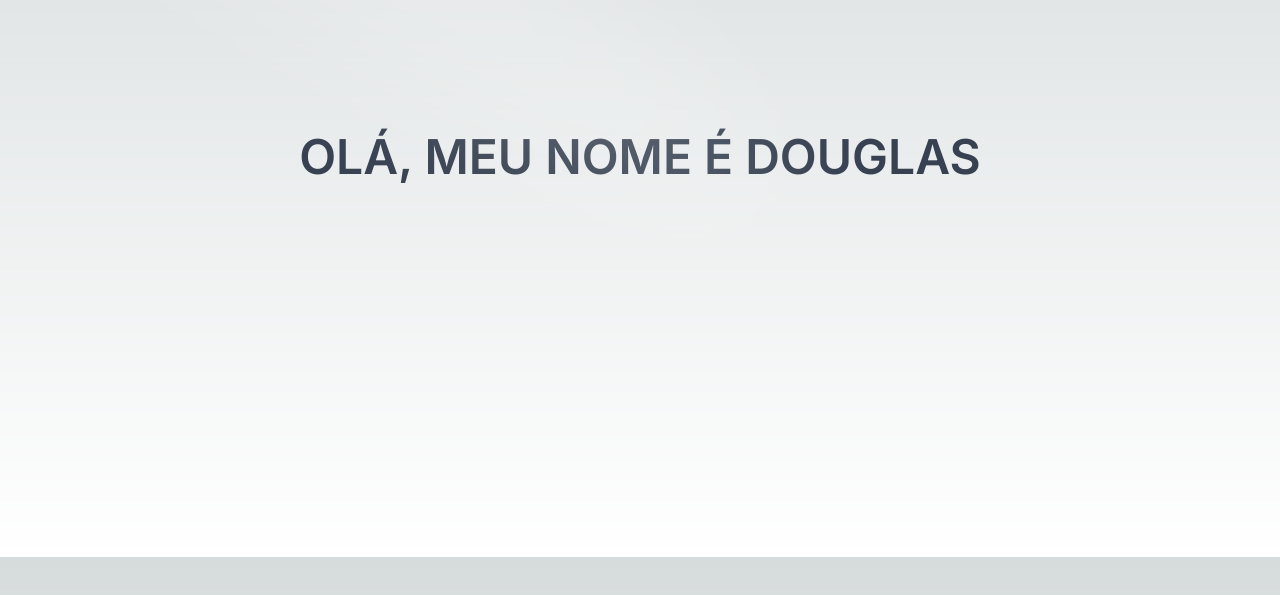
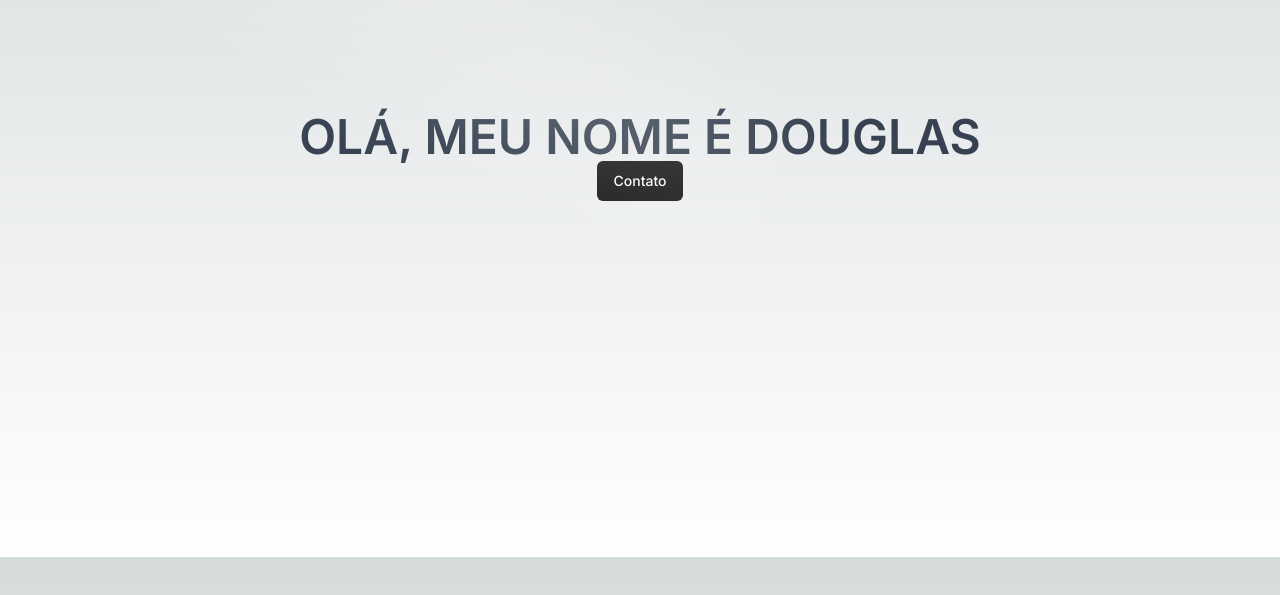
Before and after one commit to DouglasRFLeite/overkill-portfolio, a Next.js app: page / in a window 1280 px wide. Shown: the part 243-838 px from the top of the page. Built offline with nearby package versions, Linux system fonts and the light colour scheme.

Commit message:
shadcn -> Button

```diff
--- a/package.json
+++ b/package.json
@@ -9,6 +9,7 @@
     "lint": "next lint"
   },
   "dependencies": {
+    "@radix-ui/react-slot": "^1.0.2",
     "@react-three/drei": "^9.105.6",
     "@react-three/fiber": "^8.16.6",
     "@reduxjs/toolkit": "^2.2.5",
--- a/src/components/ui/home/Hero.tsx
+++ b/src/components/ui/home/Hero.tsx
@@ -1,12 +1,14 @@
 import { Spotlight } from "../aceternity/Spotlight";
+import { Button } from "@/components/ui/shadcn/button";
 
 export default function Hero() {
   return (
-    <section className="flex items-center justify-center h-screen">
+    <section className="flex flex-col items-center justify-center h-screen">
       <Spotlight />
       <h2 className="text-5xl font-semibold text-gray-700">
         OLÁ, MEU NOME É DOUGLAS
       </h2>
+      <Button>Contato</Button>
     </section>
   );
 }
--- /dev/null
+++ b/src/components/ui/shadcn/button.tsx
@@ -0,0 +1,56 @@
+import * as React from "react"
+import { Slot } from "@radix-ui/react-slot"
+import { cva, type VariantProps } from "class-variance-authority"
+
+import { cn } from "@/lib/utils"
+
+const buttonVariants = cva(
+  "inline-flex items-center justify-center whitespace-nowrap rounded-md text-sm font-medium ring-offset-white transition-colors focus-visible:outline-none focus-visible:ring-2 focus-visible:ring-zinc-950 focus-visible:ring-offset-2 disabled:pointer-events-none disabled:opacity-50 dark:ring-offset-zinc-950 dark:focus-visible:ring-zinc-300",
+  {
+    variants: {
+      variant: {
+        default: "bg-zinc-900 text-zinc-50 hover:bg-zinc-900/90 dark:bg-zinc-50 dark:text-zinc-900 dark:hover:bg-zinc-50/90",
+        destructive:
+          "bg-red-500 text-zinc-50 hover:bg-red-500/90 dark:bg-red-900 dark:text-zinc-50 dark:hover:bg-red-900/90",
+        outline:
+          "border border-zinc-200 bg-white hover:bg-zinc-100 hover:text-zinc-900 dark:border-zinc-800 dark:bg-zinc-950 dark:hover:bg-zinc-800 dark:hover:text-zinc-50",
+        secondary:
+          "bg-zinc-100 text-zinc-900 hover:bg-zinc-100/80 dark:bg-zinc-800 dark:text-zinc-50 dark:hover:bg-zinc-800/80",
+        ghost: "hover:bg-zinc-100 hover:text-zinc-900 dark:hover:bg-zinc-800 dark:hover:text-zinc-50",
+        link: "text-zinc-900 underline-offset-4 hover:underline dark:text-zinc-50",
+      },
+      size: {
+        default: "h-10 px-4 py-2",
+        sm: "h-9 rounded-md px-3",
+        lg: "h-11 rounded-md px-8",
+        icon: "h-10 w-10",
+      },
+    },
+    defaultVariants: {
+      variant: "default",
+      size: "default",
+    },
+  }
+)
+
+export interface ButtonProps
+  extends React.ButtonHTMLAttributes<HTMLButtonElement>,
+    VariantProps<typeof buttonVariants> {
+  asChild?: boolean
+}
+
+const Button = React.forwardRef<HTMLButtonElement, ButtonProps>(
+  ({ className, variant, size, asChild = false, ...props }, ref) => {
+    const Comp = asChild ? Slot : "button"
+    return (
+      <Comp
+        className={cn(buttonVariants({ variant, size, className }))}
+        ref={ref}
+        {...props}
+      />
+    )
+  }
+)
+Button.displayName = "Button"
+
+export { Button, buttonVariants }
--- a/tailwind.config.ts
+++ b/tailwind.config.ts
@@ -14,7 +14,7 @@
           "conic-gradient(from 180deg at 50% 50%, var(--tw-gradient-stops))",
       },
       animation: {
-        spotlight: "spotlight 2s ease .75s 1 forwards",
+        spotlight: "spotlight 1s ease .75s 1 forwards",
       },
       keyframes: {
         spotlight: {
```
Also changed, not shown: components.json, 1 other file (tests, documents, lock files or other folders).
